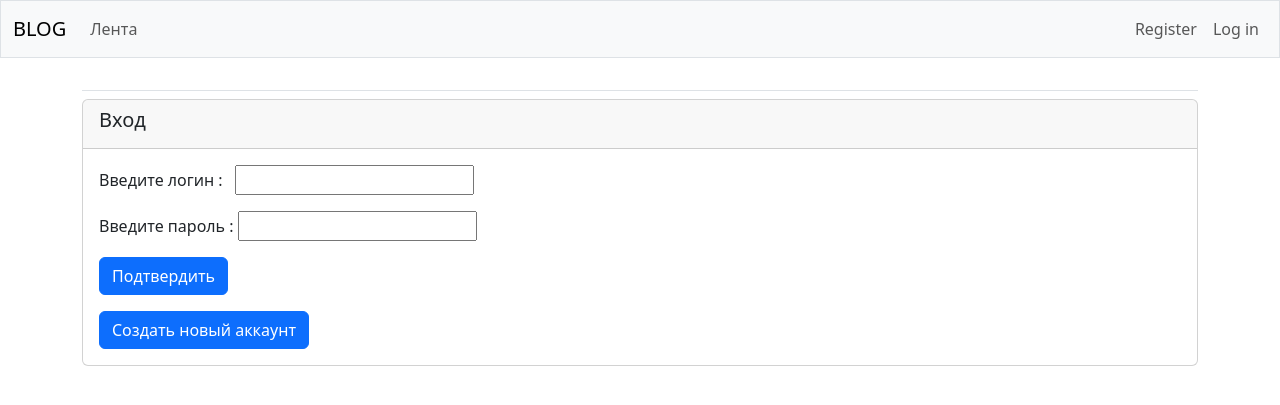
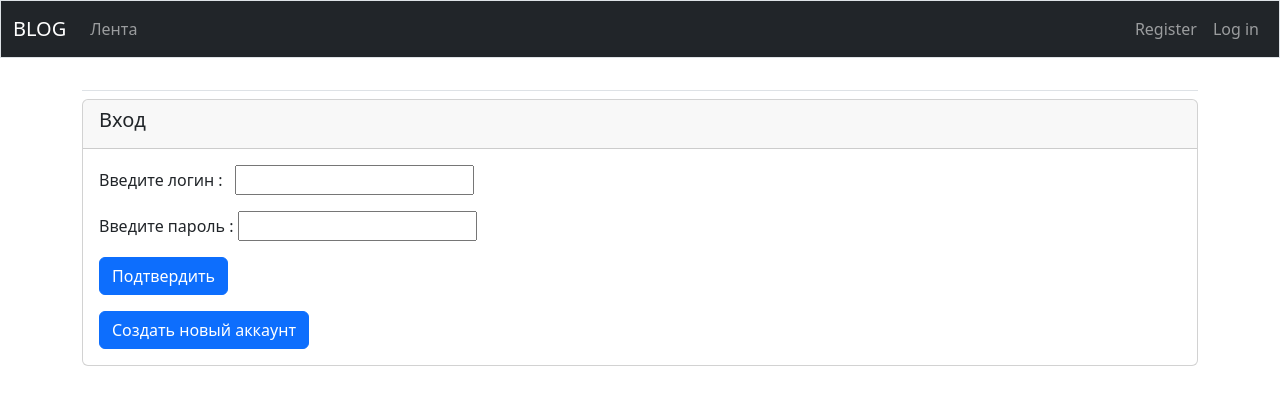
Before and after one commit to Good05Will/blog, a Django app: page /users/login/?next=/edit_note/1/ in a window 1280 px wide. Shown: the top 405 px of the page. Run offline with Django 5.2, Linux system fonts and the light colour scheme; some libraries are stand-ins or nearby versions.

Commit message:
unknown commit

```diff
--- a/blog_app/templates/blog_app/base.html
+++ b/blog_app/templates/blog_app/base.html
@@ -11,7 +11,7 @@
 
 </head>
 <body>
-  <nav class="navbar navbar-expand-md navbar-light bg-light mb-4 border">
+<nav class="navbar navbar-expand-md navbar-dark bg-dark mb-4 border">
     <div class="container-fluid">
         <a class="navbar-brand" href="{% url 'blog_app:index' %}">
             BLOG</a>
```
Lines whose indentation alone changed are shown as unchanged.
